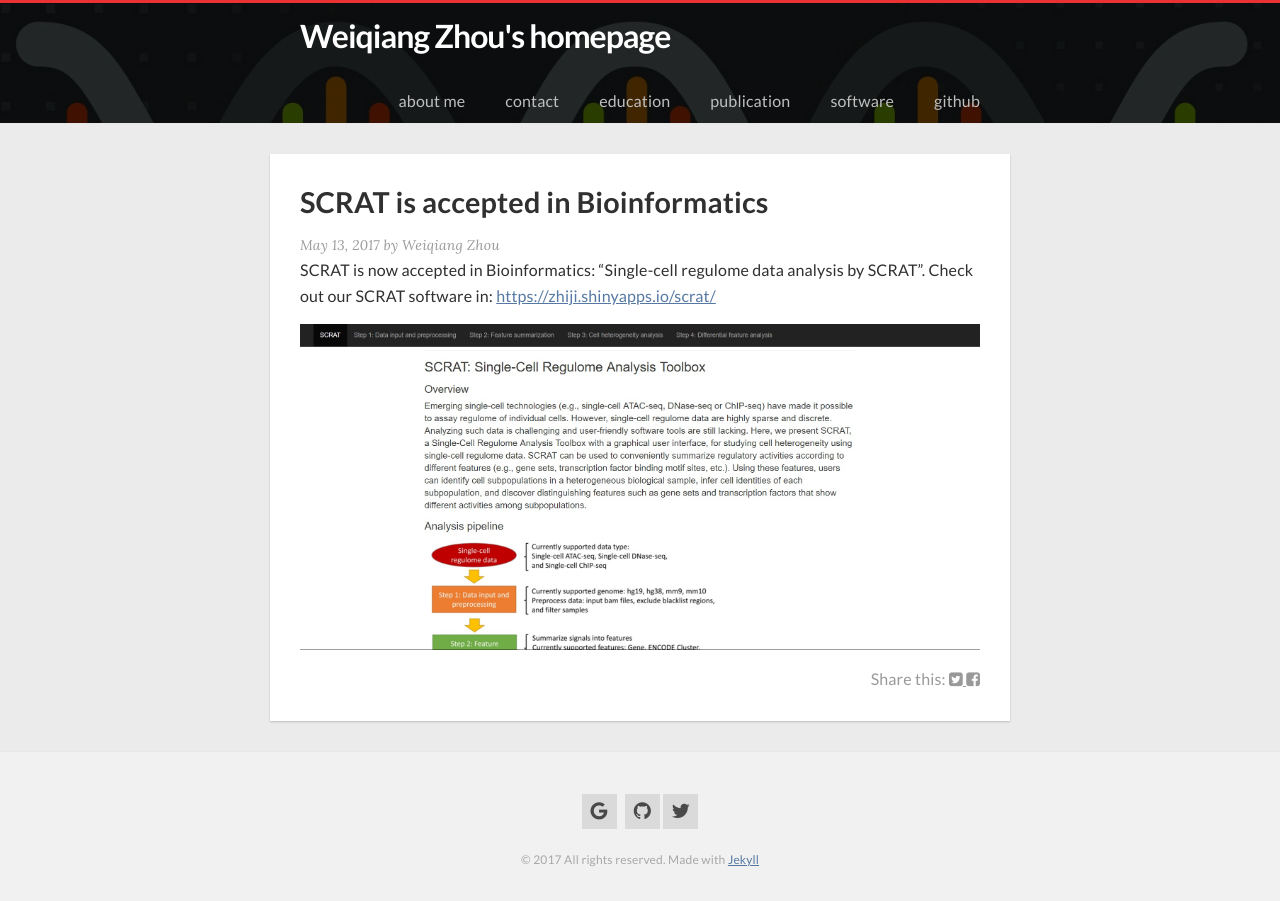
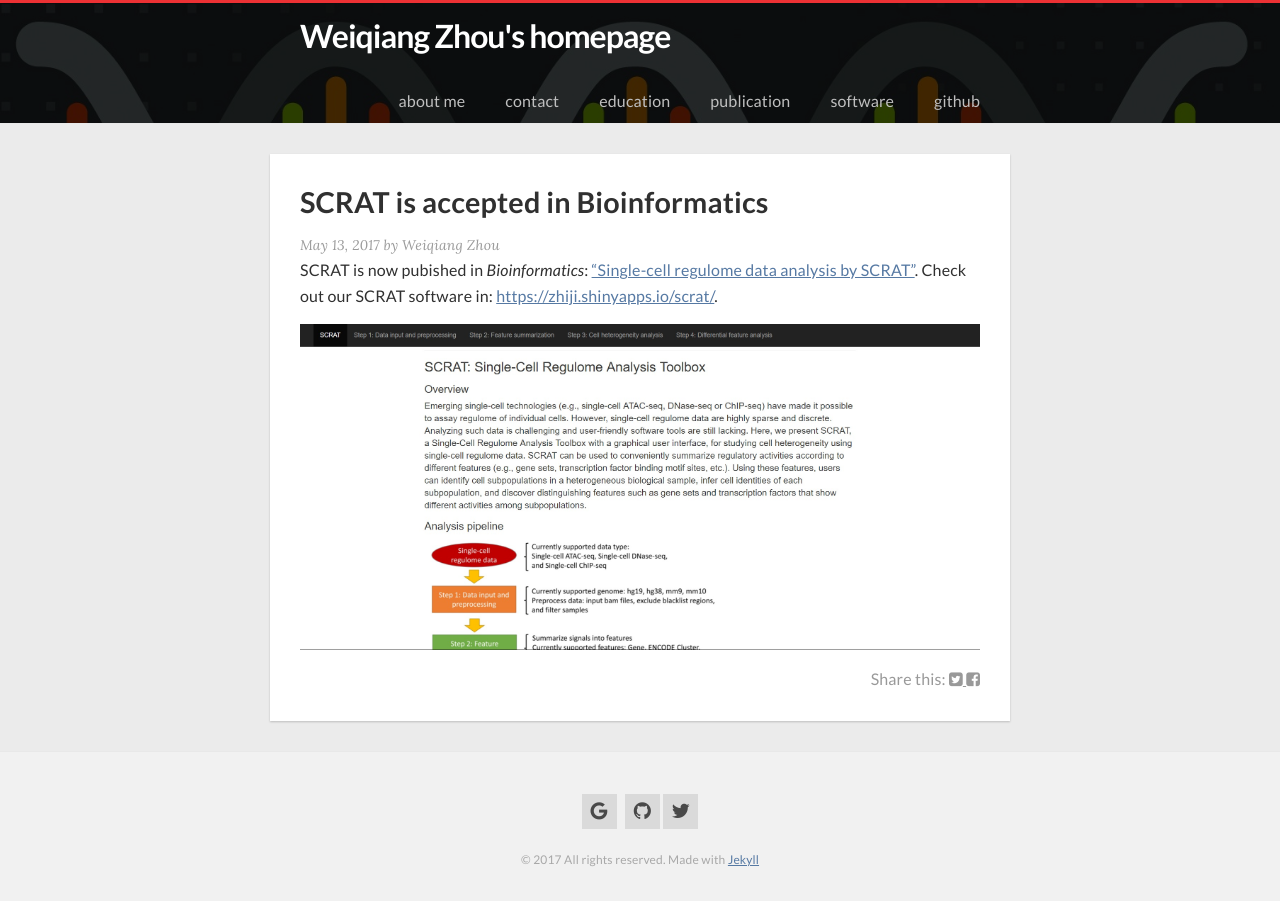
Before and after one commit to ILoveYouKen/ILoveYouKen.github.io, a Jekyll site: the page built from _posts/2017-05-13-scrat.markdown, in a window 1280 px wide. Built offline with Jekyll 4.4.1, drawn with Linux system fonts in a browser that asks for light colours; nearby versions of some CDN libraries.

Commit message:
Update 2017-05-13-scrat.markdown

```diff
--- a/_posts/2017-05-13-scrat.markdown
+++ b/_posts/2017-05-13-scrat.markdown
@@ -5,6 +5,6 @@ date:   2017-05-13 12:43:00
 categories: paper update
 comments: false
 ---
-SCRAT is now accepted in Bioinformatics: "Single-cell regulome data analysis by SCRAT". Check out our SCRAT software in: <https://zhiji.shinyapps.io/scrat/>
+SCRAT is now pubished in *Bioinformatics*: ["Single-cell regulome data analysis by SCRAT"](https://doi.org/10.1093/bioinformatics/btx315). Check out our SCRAT software in: <https://zhiji.shinyapps.io/scrat/>.
 
 ![](http://weiqiangzhou.com/images/scrat_screenshot.png "SCRAT screenshot")
```
